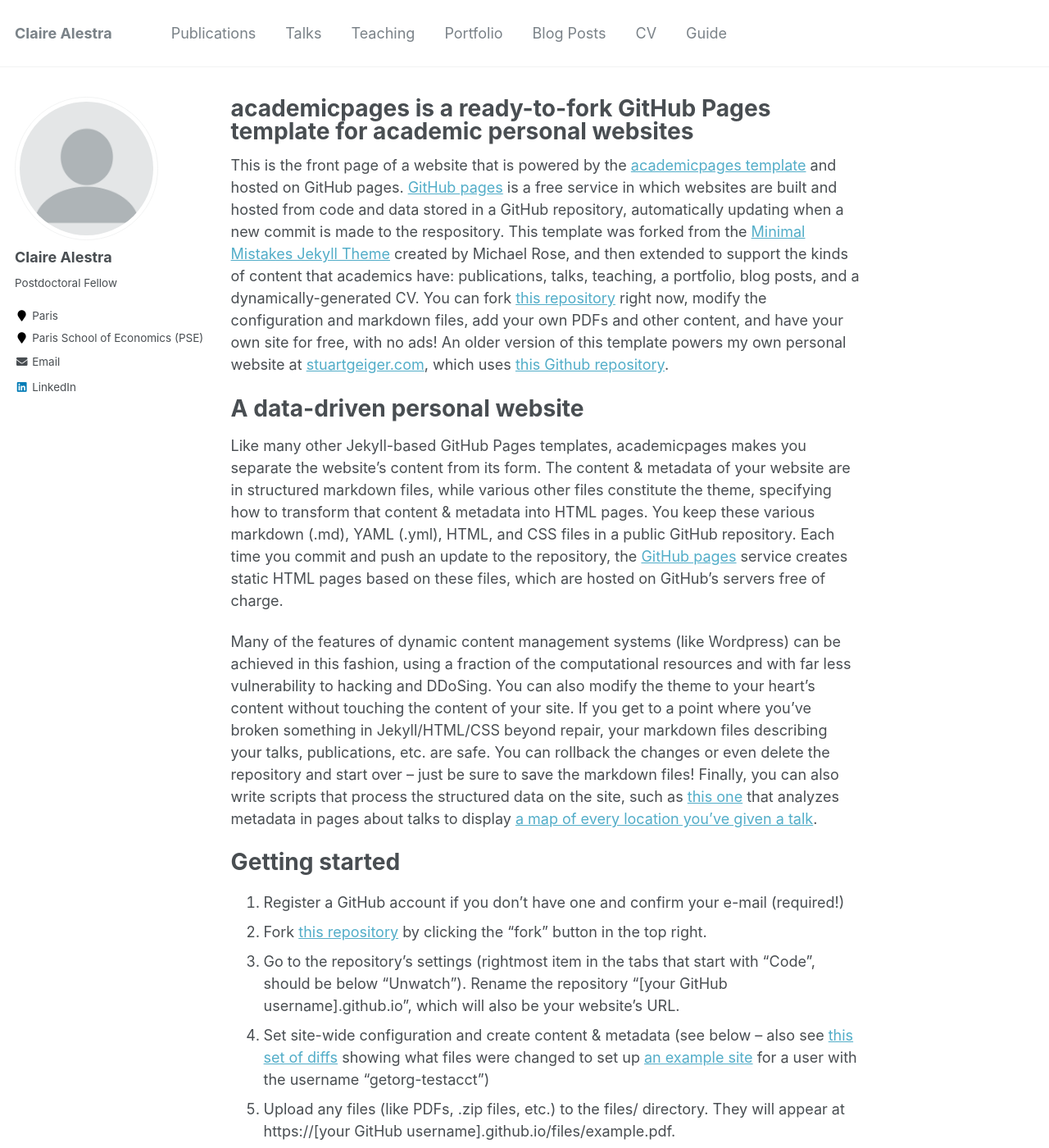
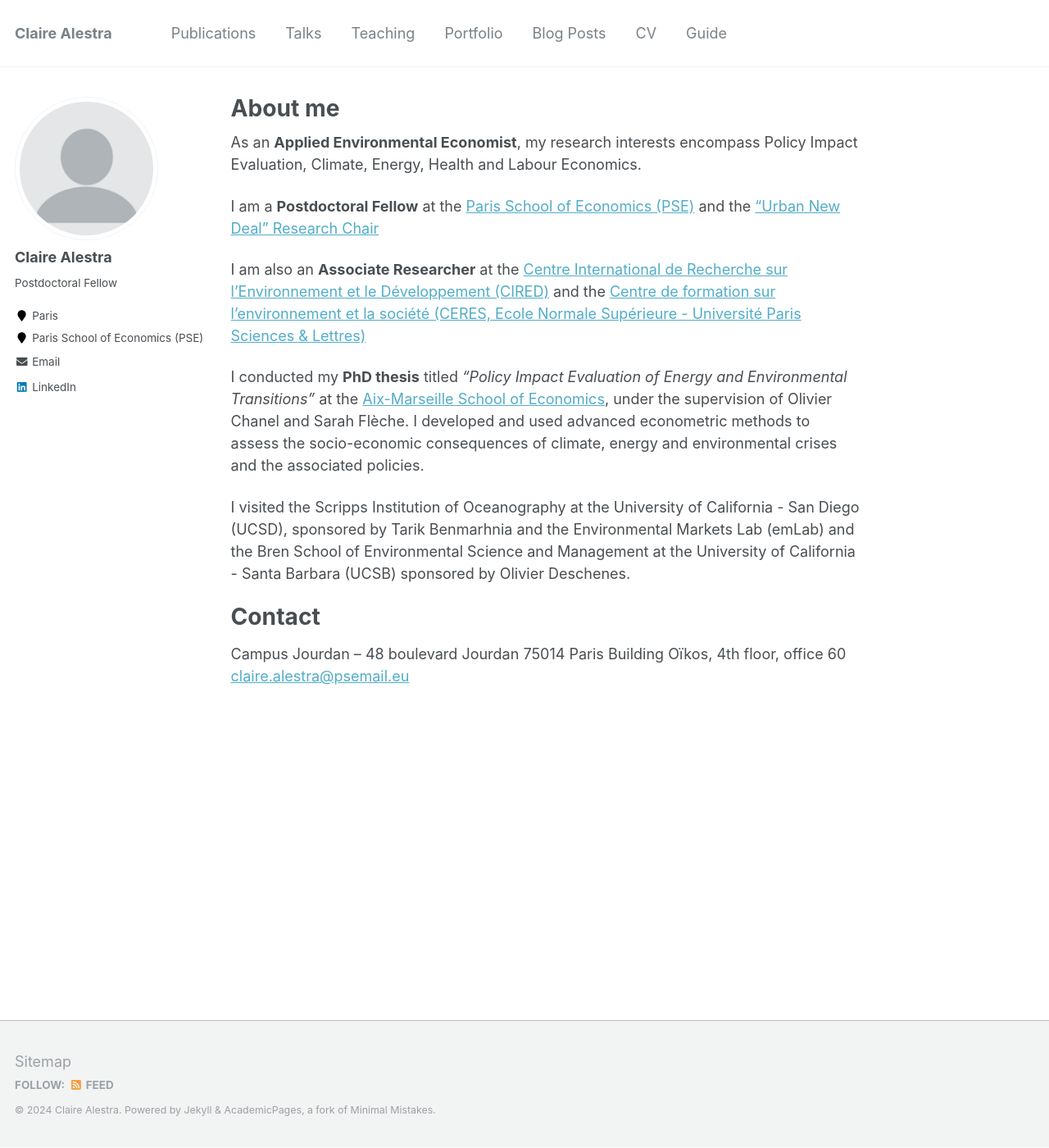
Before and after one commit to ClaireAlestra/ClaireAlestra.github.io, a Jekyll site: the page built from _pages/about.md, in a window 1280 px wide and 1400 px high. Shown: the whole window at 82% size. Built offline with Jekyll 4.4.1, drawn with Linux system fonts in a browser that asks for light colours; some of the changed text lies outside the part shown.

Commit message:
Update about.md
about me section

```diff
--- a/_pages/about.md
+++ b/_pages/about.md
@@ -1,6 +1,6 @@
 ---
 permalink: /
-title: "academicpages is a ready-to-fork GitHub Pages template for academic personal websites"
+title: "About me"
 excerpt: "About me"
 author_profile: true
 redirect_from:
@@ -8,43 +8,19 @@ redirect_from:
   - /about.html
 ---
 
-This is the front page of a website that is powered by the [academicpages template](https://github.com/academicpages/academicpages.github.io) and hosted on GitHub pages. [GitHub pages](https://pages.github.com) is a free service in which websites are built and hosted from code and data stored in a GitHub repository, automatically updating when a new commit is made to the respository. This template was forked from the [Minimal Mistakes Jekyll Theme](https://mmistakes.github.io/minimal-mistakes/) created by Michael Rose, and then extended to support the kinds of content that academics have: publications, talks, teaching, a portfolio, blog posts, and a dynamically-generated CV. You can fork [this repository](https://github.com/academicpages/academicpages.github.io) right now, modify the configuration and markdown files, add your own PDFs and other content, and have your own site for free, with no ads! An older version of this template powers my own personal website at [stuartgeiger.com](http://stuartgeiger.com), which uses [this Github repository](https://github.com/staeiou/staeiou.github.io).
+As an **Applied Environmental Economist**, my research interests encompass Policy Impact Evaluation, Climate, Energy, Health and Labour Economics.
 
-A data-driven personal website
+I am a **Postdoctoral Fellow** at the [Paris School of Economics (PSE)](https://www.parisschoolofeconomics.eu/en/) and the ["Urban New Deal" Research Chair](https://www.parisschoolofeconomics.eu/en/pse-partnership-programme/chairs/urban-new-deal-chair/)
+
+I am also an **Associate Researcher** at the [Centre International de Recherche sur l'Environnement et le Développement (CIRED)](https://www.centre-cired.fr/en/) and the [Centre de formation sur l’environnement et la société (CERES, Ecole Normale Supérieure - Université Paris Sciences & Lettres)](https://ceres.ens.fr/)
+
+I conducted my **PhD thesis** titled *"Policy Impact Evaluation of Energy and Environmental Transitions"* at the [Aix-Marseille School of Economics](https://www.amse-aixmarseille.fr/en), under the supervision of Olivier Chanel and Sarah Flèche. I developed and used advanced econometric methods to assess the socio-economic consequences of climate, energy and environmental crises and the associated policies.
+
+I visited the Scripps Institution of Oceanography at the University of California - San Diego (UCSD), sponsored by Tarik Benmarhnia and the Environmental Markets Lab (emLab) and the Bren School of Environmental Science and Management at the
+University of California - Santa Barbara (UCSB) sponsored by Olivier Deschenes.
+
+Contact
 ======
-Like many other Jekyll-based GitHub Pages templates, academicpages makes you separate the website's content from its form. The content & metadata of your website are in structured markdown files, while various other files constitute the theme, specifying how to transform that content & metadata into HTML pages. You keep these various markdown (.md), YAML (.yml), HTML, and CSS files in a public GitHub repository. Each time you commit and push an update to the repository, the [GitHub pages](https://pages.github.com/) service creates static HTML pages based on these files, which are hosted on GitHub's servers free of charge.
-
-Many of the features of dynamic content management systems (like Wordpress) can be achieved in this fashion, using a fraction of the computational resources and with far less vulnerability to hacking and DDoSing. You can also modify the theme to your heart's content without touching the content of your site. If you get to a point where you've broken something in Jekyll/HTML/CSS beyond repair, your markdown files describing your talks, publications, etc. are safe. You can rollback the changes or even delete the repository and start over -- just be sure to save the markdown files! Finally, you can also write scripts that process the structured data on the site, such as [this one](https://github.com/academicpages/academicpages.github.io/blob/master/talkmap.ipynb) that analyzes metadata in pages about talks to display [a map of every location you've given a talk](https://academicpages.github.io/talkmap.html).
-
-Getting started
-======
-1. Register a GitHub account if you don't have one and confirm your e-mail (required!)
-1. Fork [this repository](https://github.com/academicpages/academicpages.github.io) by clicking the "fork" button in the top right.
-1. Go to the repository's settings (rightmost item in the tabs that start with "Code", should be below "Unwatch"). Rename the repository "[your GitHub username].github.io", which will also be your website's URL.
-1. Set site-wide configuration and create content & metadata (see below -- also see [this set of diffs](http://archive.is/3TPas) showing what files were changed to set up [an example site](https://getorg-testacct.github.io) for a user with the username "getorg-testacct")
-1. Upload any files (like PDFs, .zip files, etc.) to the files/ directory. They will appear at https://[your GitHub username].github.io/files/example.pdf.
-1. Check status by going to the repository settings, in the "GitHub pages" section
-
-Site-wide configuration
-------
-The main configuration file for the site is in the base directory in [_config.yml](https://github.com/academicpages/academicpages.github.io/blob/master/_config.yml), which defines the content in the sidebars and other site-wide features. You will need to replace the default variables with ones about yourself and your site's github repository. The configuration file for the top menu is in [_data/navigation.yml](https://github.com/academicpages/academicpages.github.io/blob/master/_data/navigation.yml). For example, if you don't have a portfolio or blog posts, you can remove those items from that navigation.yml file to remove them from the header.
-
-Create content & metadata
-------
-For site content, there is one markdown file for each type of content, which are stored in directories like _publications, _talks, _posts, _teaching, or _pages. For example, each talk is a markdown file in the [_talks directory](https://github.com/academicpages/academicpages.github.io/tree/master/_talks). At the top of each markdown file is structured data in YAML about the talk, which the theme will parse to do lots of cool stuff. The same structured data about a talk is used to generate the list of talks on the [Talks page](https://academicpages.github.io/talks), each [individual page](https://academicpages.github.io/talks/2012-03-01-talk-1) for specific talks, the talks section for the [CV page](https://academicpages.github.io/cv), and the [map of places you've given a talk](https://academicpages.github.io/talkmap.html) (if you run this [python file](https://github.com/academicpages/academicpages.github.io/blob/master/talkmap.py) or [Jupyter notebook](https://github.com/academicpages/academicpages.github.io/blob/master/talkmap.ipynb), which creates the HTML for the map based on the contents of the _talks directory).
-
-**Markdown generator**
-
-I have also created [a set of Jupyter notebooks](https://github.com/academicpages/academicpages.github.io/tree/master/markdown_generator
-) that converts a CSV containing structured data about talks or presentations into individual markdown files that will be properly formatted for the academicpages template. The sample CSVs in that directory are the ones I used to create my own personal website at stuartgeiger.com. My usual workflow is that I keep a spreadsheet of my publications and talks, then run the code in these notebooks to generate the markdown files, then commit and push them to the GitHub repository.
-
-How to edit your site's GitHub repository
-------
-Many people use a git client to create files on their local computer and then push them to GitHub's servers. If you are not familiar with git, you can directly edit these configuration and markdown files directly in the github.com interface. Navigate to a file (like [this one](https://github.com/academicpages/academicpages.github.io/blob/master/_talks/2012-03-01-talk-1.md) and click the pencil icon in the top right of the content preview (to the right of the "Raw | Blame | History" buttons). You can delete a file by clicking the trashcan icon to the right of the pencil icon. You can also create new files or upload files by navigating to a directory and clicking the "Create new file" or "Upload files" buttons.
-
-Example: editing a markdown file for a talk
-![Editing a markdown file for a talk](/images/editing-talk.png)
-
-For more info
-------
-More info about configuring academicpages can be found in [the guide](https://academicpages.github.io/markdown/). The [guides for the Minimal Mistakes theme](https://mmistakes.github.io/minimal-mistakes/docs/configuration/) (which this theme was forked from) might also be helpful.
+Campus Jourdan – 48 boulevard Jourdan 75014 Paris
+Building Oïkos, 4th floor, office 60
+[claire.alestra@psemail.eu](claire.alestra@psemail.eu)
```
